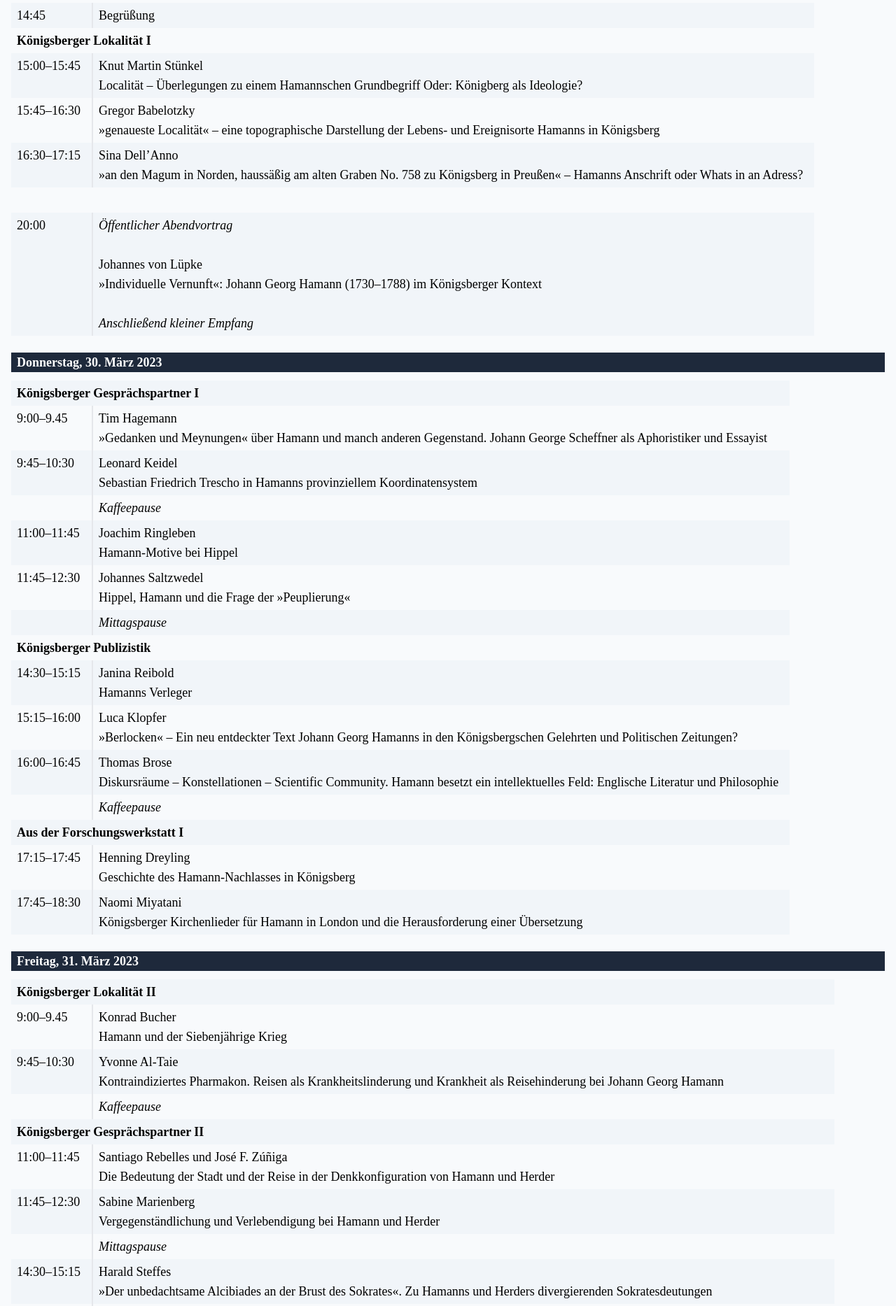
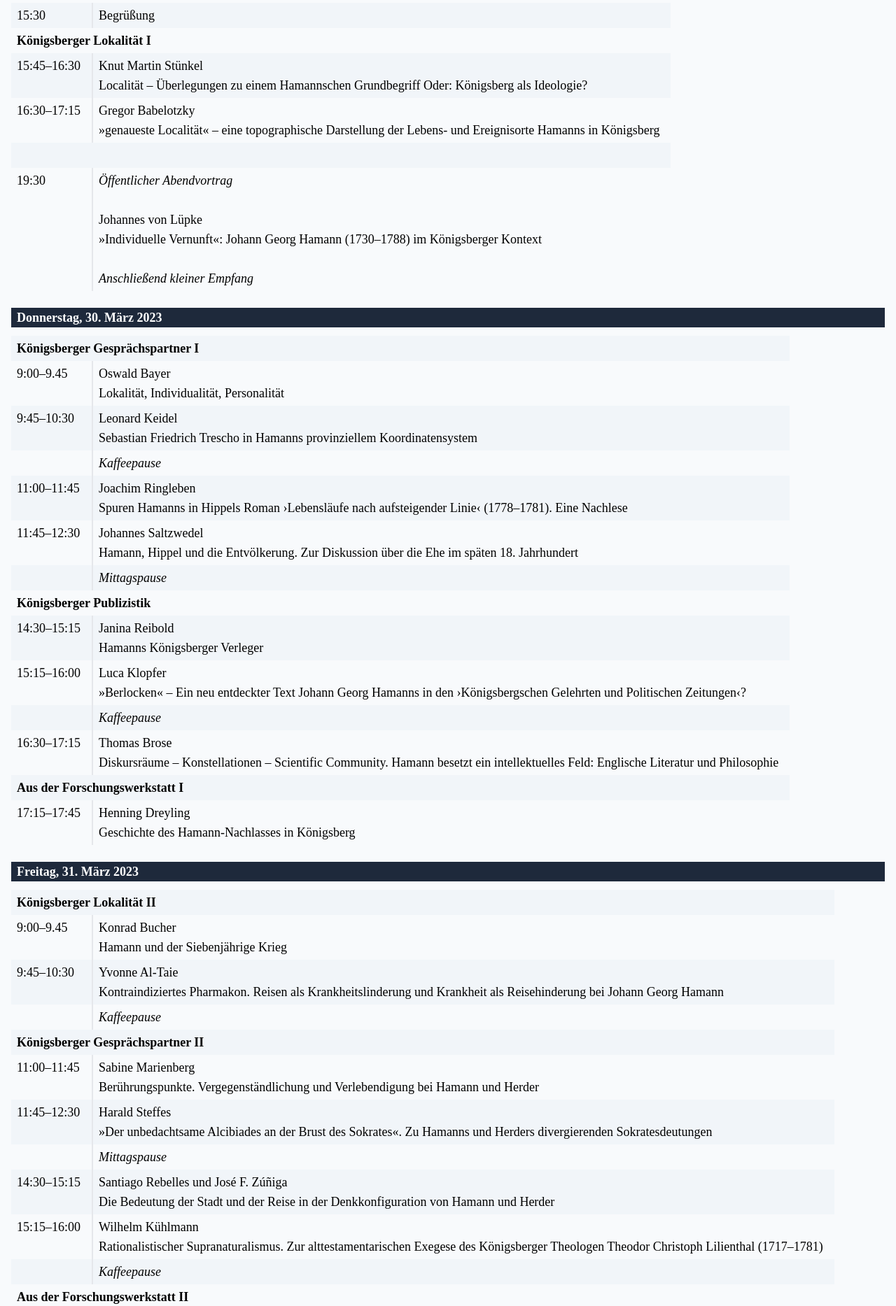
Before and after one commit to Theodor-Springmann-Stiftung/hamann-kolloquium, a website built with Vite: page index.html in a window 1280 px wide. Shown: the part 1185-3052 px from the top of the page at 70% size. Built offline with nearby package versions, Linux system fonts and the light colour scheme; a web font is replaced by a local one.

Commit message:
umfangreiche Programmänderungen

```diff
--- a/index.html
+++ b/index.html
@@ -40,35 +40,29 @@
     <p class="mt-6 font-bold text-white bg-slate-800 px-2">Mittwoch, 29. März 2023</p>
     <table class="table-auto border-collapse mt-2">
       <tr>
-      <td>14:45</td>
+      <td>15:30</td>
       <td>Begrüßung</td>
       </tr>
       <tr>
       <td class="font-bold" colspan="2">Königsberger Lokalität I</td>
       </tr>
       <tr>
-      <td>15:00–15:45</td>
-      <td>
-        Knut Martin Stünkel<br/>Localität – Überlegungen zu einem Hamannschen Grundbegriff Oder: Königberg als Ideologie?
-      </td>
-      </tr>
-      <tr>
       <td>15:45–16:30</td>
       <td>
-        Gregor Babelotzky<br/>»genaueste Localität« – eine topographische Darstellung der Lebens- und Ereignisorte Hamanns in Königsberg
+        Knut Martin Stünkel<br/>Localität – Überlegungen zu einem Hamannschen Grundbegriff Oder: Königsberg als Ideologie?
       </td>
       </tr>
       <tr>
       <td>16:30–17:15</td>
       <td>
-        Sina Dell’Anno<br/>»an den Magum in Norden, haussäßig am alten Graben No. 758 zu Königsberg in Preußen« – Hamanns Anschrift oder Whats in an Adress?
+        Gregor Babelotzky<br/>»genaueste Localität« – eine topographische Darstellung der Lebens- und Ereignisorte Hamanns in Königsberg
       </td>
       </tr>
       <tr>
         <td colspan="2">&nbsp;</td>
       </tr>
       <tr>
-      <td>20:00</td>
+      <td>19:30</td>
       <td>
         <em>Öffentlicher Abendvortrag</em><br/><br/>
        Johannes von Lüpke<br/>»Individuelle Vernunft«: Johann Georg Hamann (1730–1788) im Königsberger Kontext<br/><br/>
@@ -85,7 +79,7 @@
       <tr>
       <td>9:00–9.45</td>
       <td>
-        Tim Hagemann<br/>»Gedanken und Meynungen« über Hamann und manch anderen Gegenstand. Johann George Scheffner als Aphoristiker und Essayist
+        Oswald Bayer<br/>Lokalität, Individualität, Personalität
       </td>
       </tr>
       <tr>
@@ -101,13 +95,13 @@
       <tr>
       <td>11:00–11:45</td>
       <td>
-        Joachim Ringleben<br/>Hamann-Motive bei Hippel
+        Joachim Ringleben<br/>Spuren Hamanns in Hippels Roman ›Lebensläufe nach aufsteigender Linie‹ (1778–1781). Eine Nachlese
       </td>
       </tr>
       <tr>
       <td>11:45–12:30</td>
       <td>
-        Johannes Saltzwedel<br/>Hippel, Hamann und die Frage der »Peuplierung«
+        Johannes Saltzwedel<br/>Hamann, Hippel und die Entvölkerung. Zur Diskussion über die Ehe im späten 18. Jahrhundert
       </td>
       </tr>
       <tr>
@@ -120,24 +114,24 @@
       <tr>
       <td>14:30–15:15</td>
       <td>
-        Janina Reibold<br/>Hamanns Verleger
+        Janina Reibold<br/>Hamanns Königsberger Verleger
       </td>
       </tr>
       <tr>
       <td>15:15–16:00</td>
       <td>
-	  Luca Klopfer<br/>»Berlocken« – Ein neu entdeckter Text Johann Georg Hamanns in den Königsbergschen Gelehrten und Politischen Zeitungen?
+	  Luca Klopfer<br/>»Berlocken« – Ein neu entdeckter Text Johann Georg Hamanns in den ›Königsbergschen Gelehrten und Politischen Zeitungen‹?
 	  </td>
       </tr>
-	     <tr>
-      <td>16:00–16:45</td>
+	   <tr>
+      <td></td>
+      <td><em>Kaffeepause</em></td>
+      </tr>
+	  <tr>
+      <td>16:30–17:15</td>
       <td>
 	    Thomas Brose<br/>Diskursräume – Konstellationen – Scientific Community. Hamann besetzt ein intellektuelles Feld: Englische Literatur und Philosophie
       </td>
-      </tr>
-      <tr>
-      <td></td>
-      <td><em>Kaffeepause</em></td>
       </tr>
       <tr>
       <td class="font-bold" colspan="2">Aus der Forschungswerkstatt I</td>
@@ -146,12 +140,6 @@
       <td>17:15–17:45</td>
       <td>
         Henning Dreyling<br/>Geschichte des Hamann-Nachlasses in Königsberg
-      </td>
-      </tr>
-      <tr>
-      <td>17:45–18:30</td>
-      <td>
-        Naomi Miyatani<br/>Königsberger Kirchenlieder für Hamann in London und die Herausforderung einer Übersetzung
       </td>
       </tr>
      </table>
@@ -183,13 +171,13 @@
       <tr>
       <td>11:00–11:45</td>
       <td>
-        Santiago Rebelles und José F. Zúñiga<br/>Die Bedeutung der Stadt und der Reise in der Denkkonfiguration von Hamann und Herder
+        Sabine Marienberg<br/>Berührungspunkte. Vergegenständlichung und Verlebendigung bei Hamann und Herder
       </td>
       </tr>
       <tr>
       <td>11:45–12:30</td>
       <td>
-        Sabine Marienberg<br/>Vergegenständlichung und Verlebendigung bei Hamann und Herder
+        Harald Steffes<br/>»Der unbedachtsame Alcibiades an der Brust des Sokrates«.  Zu Hamanns und Herders divergierenden Sokratesdeutungen
       </td>
       </tr>
       <tr>
@@ -199,13 +187,13 @@
       <tr>
       <td>14:30–15:15</td>
       <td>
-        Harald Steffes<br/>»Der unbedachtsame Alcibiades an der Brust des Sokrates«.  Zu Hamanns und Herders divergierenden Sokratesdeutungen
+	    Santiago Rebelles und José F. Zúñiga<br/>Die Bedeutung der Stadt und der Reise in der Denkkonfiguration von Hamann und Herder
       </td>
       </tr>
       <tr>
       <td>15:15–16:00</td>
       <td>
-          Wilhelm Kühlmann<br/>Rationalistischer Supranaturalismus. Zur alttestamentarischen Exegese des Königsberger Theologen Theodor Christoph Lilienthal (1717–1781)
+        Wilhelm Kühlmann<br/>Rationalistischer Supranaturalismus. Zur alttestamentarischen Exegese des Königsberger Theologen Theodor Christoph Lilienthal (1717–1781)
       </td>
       </tr>
 	  <tr>
@@ -218,13 +206,13 @@
       <tr>
       <td>16:30–17:15</td>
       <td>
-	     Volker Hoffmann<br/>Erinnerungen an Joseph Kohnen
+	     Naomi Miyatani<br/>Königsberger Kirchenlieder für Hamann in London und die Herausforderung einer Übersetzung
 	  </td>
       </tr>
       <tr>
       <td>17:15–18:00</td>
       <td>
-	   Oswald Bayer<br/>Lokalität, Individualität, Personalität
+	    Volker Hoffmann<br/>Zum Gedenken an Joseph Kohnen (1940–2015), den Königsberg-Forscher
 	  </td>
       </tr>
 	  <tr>
@@ -260,7 +248,7 @@
       <tr>
       <td>10:30–11:15</td>
       <td>
-        James Clow<br/>SOCRATE est sur le Trône. Contextuality in Hamann’s critique of Kant’s ›What is Enlightenment?‹
+        James Clow<br/>SOCRATE est sur le Trône – Contextuality in Hamann’s critique of Kant’s ›Was ist Aufklärung?‹
       </td>
       </tr>
 	  <tr>
@@ -287,6 +275,18 @@
       </tr>
     </table>
     </div>
+	<h3 class="font-bold mt-6" id="Veranstalter">Veranstaltungsort</h3>
+    <p>
+	Ostpreußisches Landesmuseum<br/>
+	Heiligengeiststraße 38<br/>
+	21335 Lüneburg
+	</p>
+
+	<h3 class="font-bold mt-6" id="Veranstalter">Anmeldung</h3>
+    <p>
+	Tagungsgäste sind herzlich willkommen. Um verbindliche Anmeldung bis zum 27. März 2023 an janina.reibold@gs.uni-heidelberg.de wird gebeten.
+	</p>
+
     <h3 class="font-bold mt-6" id="Veranstalter">Veranstalter:innen</h3>
     <p>
     Prof. Dr. Eric Achermann (achermann@uni-muenster.de)
```
